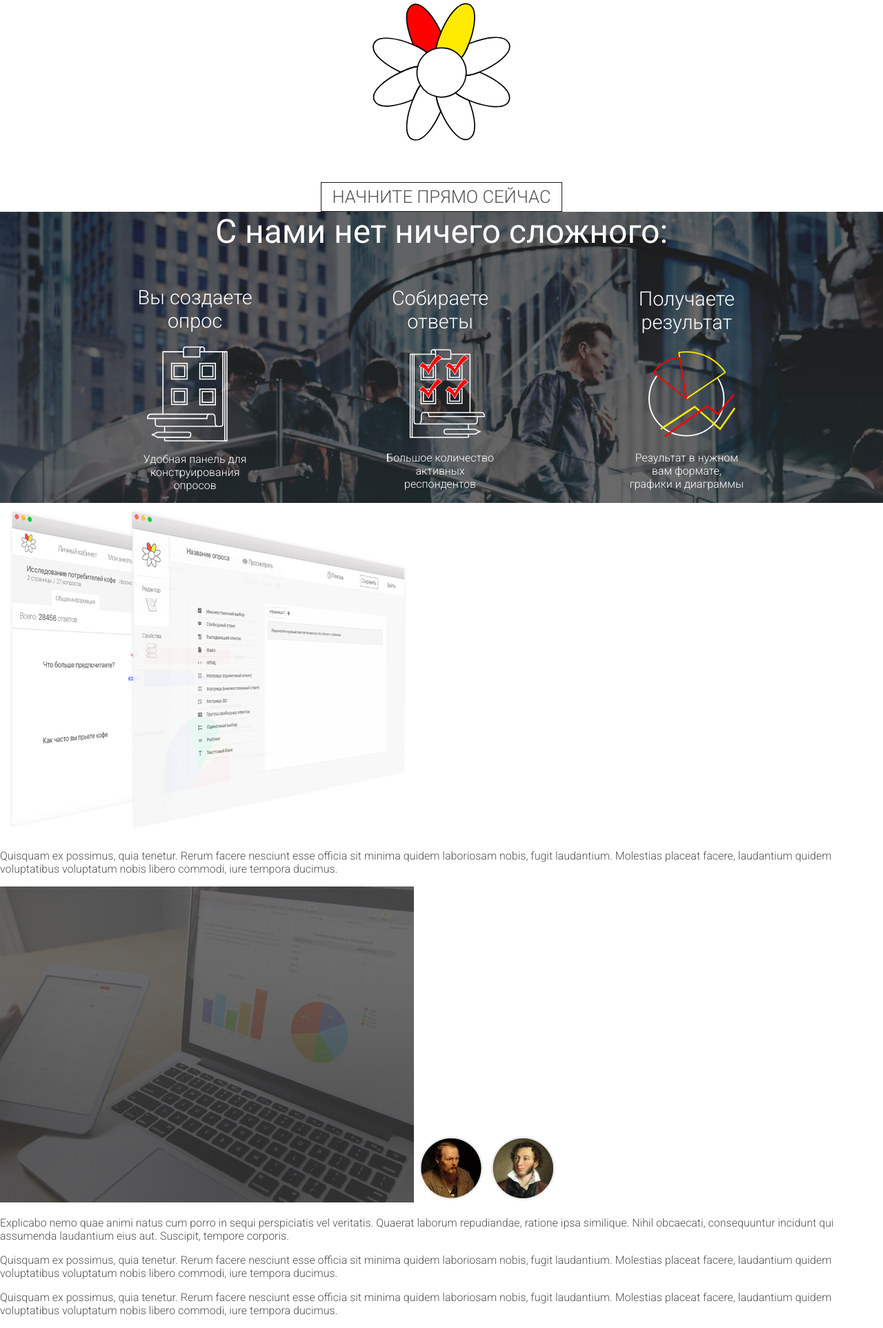
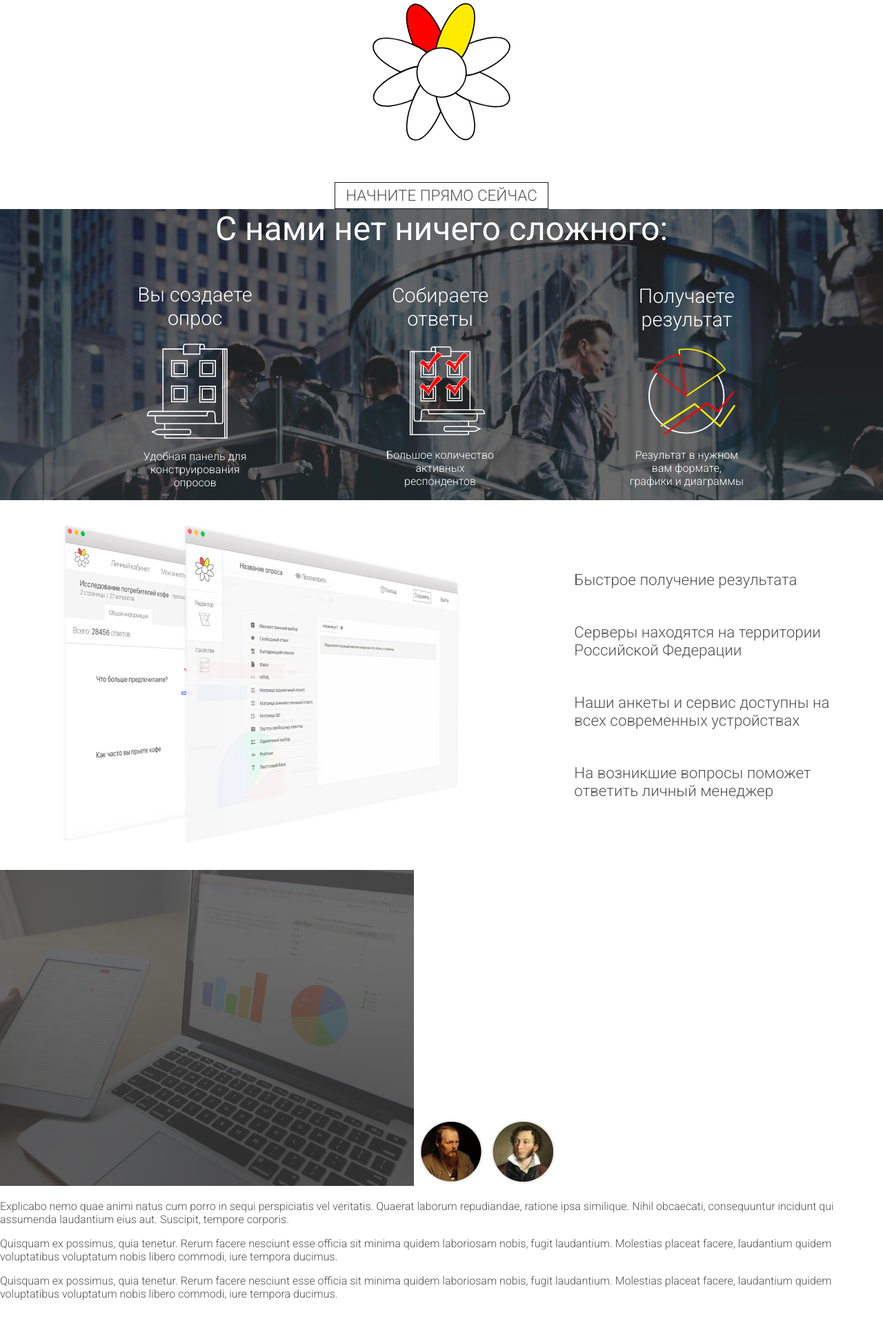
Before and after one commit to neoandrew1000/mypolls, a PHP site: page / in a window 1280 px wide. Shown: the part 216-2141 px from the top of the page at 69% size. After the commit the page ends 2101 px from the top, so only its background shows below. Run offline with PHP 8.4, Linux system fonts and the light colour scheme; some libraries are stand-ins or nearby versions.

Commit message:
add 3rdSlider text and css

```diff
--- a/index.php
+++ b/index.php
@@ -101,8 +101,26 @@
 	</div>
 	<!-- третья страничка "быстрое получение результата" -->
 	<div class="section" id="section3">
-	<img src="img/sl3img1.jpg" width="600" alt="">
-		<p>Quisquam ex possimus, quia tenetur. Rerum facere nesciunt esse officia sit minima quidem laboriosam nobis, fugit laudantium. Molestias placeat facere, laudantium quidem voluptatibus voluptatum nobis libero commodi, iure tempora ducimus.</p>
+		<ul>
+			<li><img src="img/sl3img1.jpg" width="600" alt=""></li>
+			<li>
+				<ul>
+					<li>
+						<h5>Быстрое получение результата</h5>
+					</li>
+					<li>
+						<h5>Серверы находятся на территории<br>Российской Федерации</h5>
+					</li>
+					<li>
+						<h5>Наши анкеты и сервис доступны на<br>всех современных устройствах</h5>
+					</li>
+					<li>
+						<h5>На возникшие вопросы поможет<br>ответить личный менеджер</h5>
+					</li>
+				</ul>
+			</li>
+		</ul>
+
 	</div>
 	<!-- четвертая страничка "консультации" -->
 	<div class="section" id="section4">
--- a/sass/build/css/global.css
+++ b/sass/build/css/global.css
@@ -15,10 +15,10 @@
   color: #525252; }
 
 h1 {
-  font-size: 400%; }
+  font-size: 350%; }
 
 h2 {
-  font-size: 250%; }
+  font-size: 300%; }
 
 h3 {
   font-size: 220%; }
--- a/sass/build/css/style.css
+++ b/sass/build/css/style.css
@@ -28,7 +28,7 @@
   font-size: 180%; }
 
 h5 {
-  font-size: 160%; }
+  font-size: 140%; }
 
 a {
   text-decoration: none;
@@ -112,15 +112,8 @@
         color: white;
         font-weight: 300;
         margin-bottom: 20px; }
-      #fullpage #section2 ul li ul {
-        list-style: none;
-        display: -webkit-flex;
-        /* Safari */
-        display: flex;
-        /*отображает контейнер как блочный элемент*/
-        flex-direction: column; }
-        #fullpage #section2 ul li ul li {
-          text-align: center; }
+      #fullpage #section2 ul li ul li {
+        text-align: center; }
     #fullpage #section2 ul li:nth-child(2) {
       width: 84%;
       display: -webkit-flex;
@@ -128,3 +121,21 @@
       display: flex;
       /*отображает контейнер как блочный элемент*/
       justify-content: space-around; }
+
+#fullpage #section3 ul {
+  list-style: none;
+  display: -webkit-flex;
+  /* Safari */
+  display: flex;
+  /*отображает контейнер как блочный элемент*/
+  justify-content: space-around;
+  align-items: center; }
+  #fullpage #section3 ul li {
+    margin: 25px 0; }
+    #fullpage #section3 ul li ul {
+      display: -webkit-flex;
+      /* Safari */
+      display: flex;
+      /*отображает контейнер как блочный элемент*/
+      flex-direction: column;
+      align-items: baseline; }
--- a/sass/global.sass
+++ b/sass/global.sass
@@ -36,4 +36,4 @@
 h4
 	font-size: 180%;
 h5
-	font-size: 160%;
+	font-size: 140%;
--- a/sass/style.sass
+++ b/sass/style.sass
@@ -87,17 +87,26 @@
 					font-weight: 300
 					margin-bottom: 20px
 				ul
-					list-style: none;
-					display: -webkit-flex; /* Safari */
-					display: flex; /*отображает контейнер как блочный элемент*/
-					flex-direction: column
 					li
 						text-align: center
 
-			li:nth-child(2)
+			li:nth-child(2) //3 пункта под заголовком
 				width: 84%
 				display: -webkit-flex; /* Safari */
 				display: flex; /*отображает контейнер как блочный элемент*/
 				justify-content: space-around
 
 	#section3
+		ul
+			list-style: none;
+			display: -webkit-flex; /* Safari */
+			display: flex; /*отображает контейнер как блочный элемент*/
+			justify-content: space-around
+			align-items: center
+			li
+				margin: 25px 0
+				ul
+					display: -webkit-flex; /* Safari */
+					display: flex; /*отображает контейнер как блочный элемент*/
+					flex-direction: column
+					align-items: baseline
```
